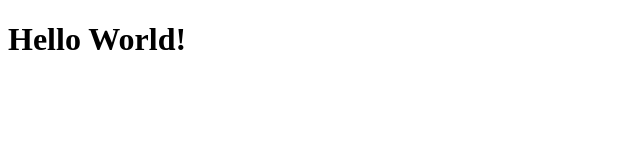
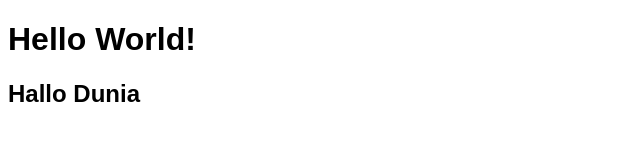
Before and after one commit to rifky-te/demo-from-local, a plain HTML site: page index.html in a window 1280 px wide. Shown: the whole page, without its empty margins (0-640 px from the left). Drawn offline with Linux system fonts and the light colour scheme.

Commit message:
Menambahkan file style.css

```diff
--- a/index.html
+++ b/index.html
@@ -4,9 +4,11 @@
     <meta charset="UTF-8">
     <meta http-equiv="X-UA-Compatible" content="IE=edge">
     <meta name="viewport" content="width=device-width, initial-scale=1.0">
+    <link rel="stylesheet" href="style.css">
     <title>Latihan Git</title>
 </head>
 <body>
     <h1>Hello World!</h1>
+    <h2>Hallo Dunia</h2>
 </body>
 </html>
--- /dev/null
+++ b/style.css
@@ -0,0 +1,3 @@
+body{
+    font-family: Arial;
+}
```
